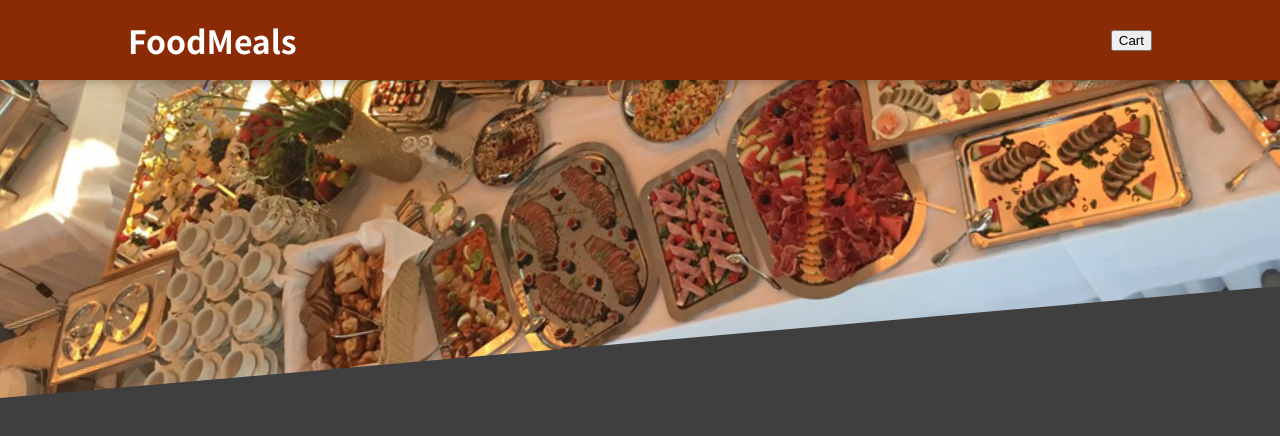
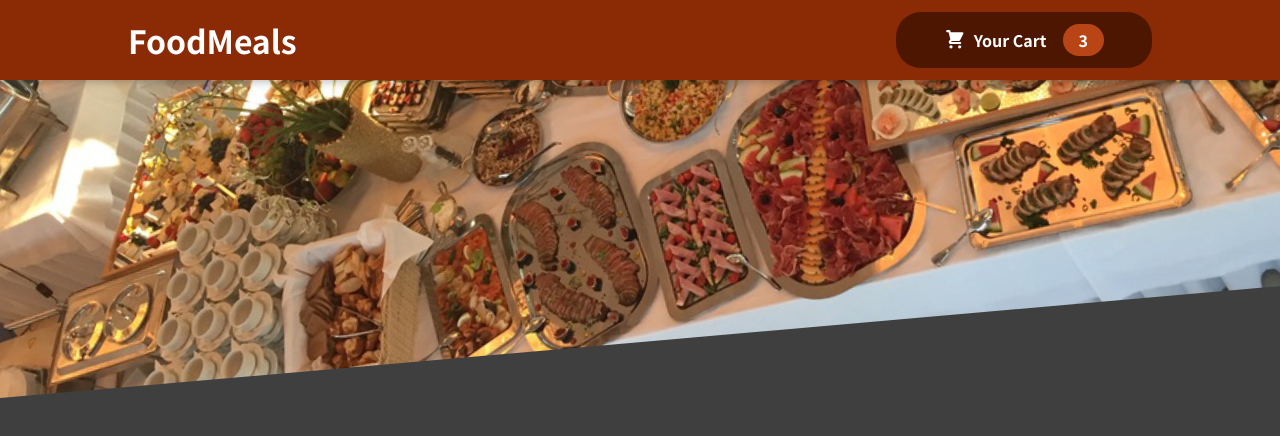
Before and after one commit to MEBARKI16/Building-a-Food-Order-App, a React (Create React App) app: page / in a window 1280 px wide. Shown: the top 436 px of the page. Built offline with nearby package versions, Linux system fonts and the light colour scheme.

Commit message:
Adding the Cart Button Component

```diff
--- /dev/null
+++ b/src/components/Cart/CartIcon.js
@@ -0,0 +1,13 @@
+const CartIcon = () => {
+    return (
+      <svg
+        xmlns='http://www.w3.org/2000/svg'
+        viewBox='0 0 20 20'
+        fill='currentColor'
+      >
+        <path d='M3 1a1 1 0 000 2h1.22l.305 1.222a.997.997 0 00.01.042l1.358 5.43-.893.892C3.74 11.846 4.632 14 6.414 14H15a1 1 0 000-2H6.414l1-1H14a1 1 0 00.894-.553l3-6A1 1 0 0017 3H6.28l-.31-1.243A1 1 0 005 1H3zM16 16.5a1.5 1.5 0 11-3 0 1.5 1.5 0 013 0zM6.5 18a1.5 1.5 0 100-3 1.5 1.5 0 000 3z' />
+      </svg>
+    );
+  };
+
+  export default CartIcon;
--- a/src/components/Layout/Header.js
+++ b/src/components/Layout/Header.js
@@ -1,12 +1,13 @@
 import classes from './Header.module.css'
 import {Fragment} from 'react'
 import meals from '../../assets/meals.jpg'
+import HeaderCartButton from './HeaderCartButton'
 function Header(props)
 {
 return <Fragment>
      <header className={classes.header}>
       <h1>FoodMeals</h1>
-      <button>Cart</button>
+      <HeaderCartButton/>
      </header>
      <div className={classes['main-image']}>
 <img src={meals} alt='a table full of a delicious food!'/>
--- /dev/null
+++ b/src/components/Layout/HeaderCartButton.js
@@ -0,0 +1,11 @@
+import classes from './HeaderCartButton.module.css'
+import CartIcon from '../Cart/CartIcon';
+const HeaderCartButton = props => {
+     return <button className={classes.button}>
+        <span className={classes.icon}><CartIcon/></span>
+        <span>Your Cart</span>
+        <span className={classes.badge}>3</span>
+     </button>
+}
+
+export default HeaderCartButton;
--- /dev/null
+++ b/src/components/Layout/HeaderCartButton.module.css
@@ -0,0 +1,59 @@
+.button {
+    cursor: pointer;
+    font: inherit;
+    border: none;
+    background-color: #4d1601;
+    color: white;
+    padding: 0.75rem 3rem;
+    display: flex;
+    justify-content: space-around;
+    align-items: center;
+    border-radius: 25px;
+    font-weight: bold;
+  }
+
+  .button:hover,
+  .button:active {
+    background-color: #2c0d00;
+  }
+
+  .icon {
+    width: 1.35rem;
+    height: 1.35rem;
+    margin-right: 0.5rem;
+  }
+
+  .badge {
+    background-color: #b94517;
+    padding: 0.25rem 1rem;
+    border-radius: 25px;
+    margin-left: 1rem;
+    font-weight: bold;
+  }
+
+  .button:hover .badge,
+  .button:active .badge {
+    background-color: #92320c;
+  }
+
+  .bump {
+    animation: bump 300ms ease-out;
+  }
+
+  @keyframes bump {
+    0% {
+      transform: scale(1);
+    }
+    10% {
+      transform: scale(0.9);
+    }
+    30% {
+      transform: scale(1.1);
+    }
+    50% {
+      transform: scale(1.15);
+    }
+    100% {
+      transform: scale(1);
+    }
+  }
```
